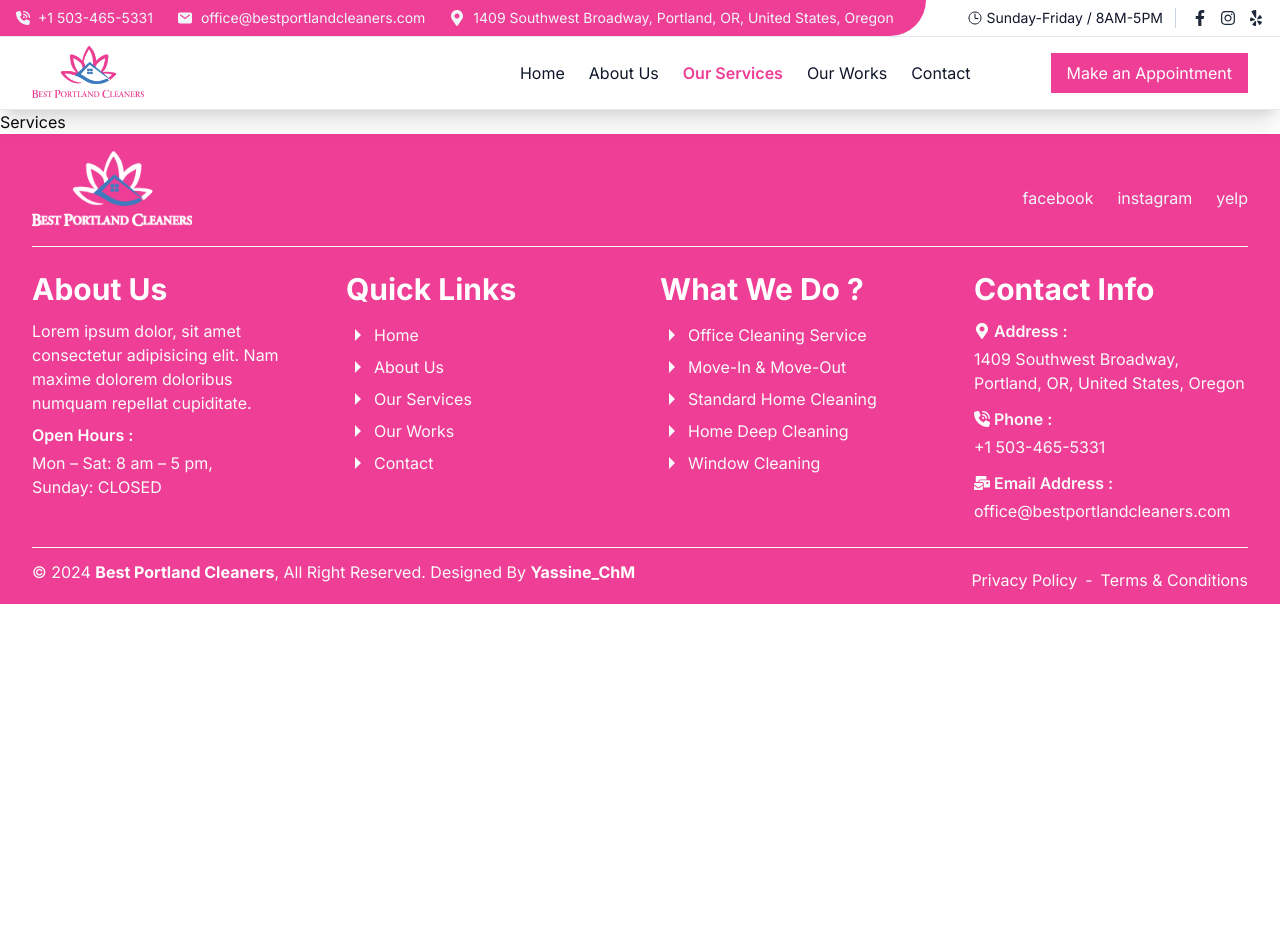
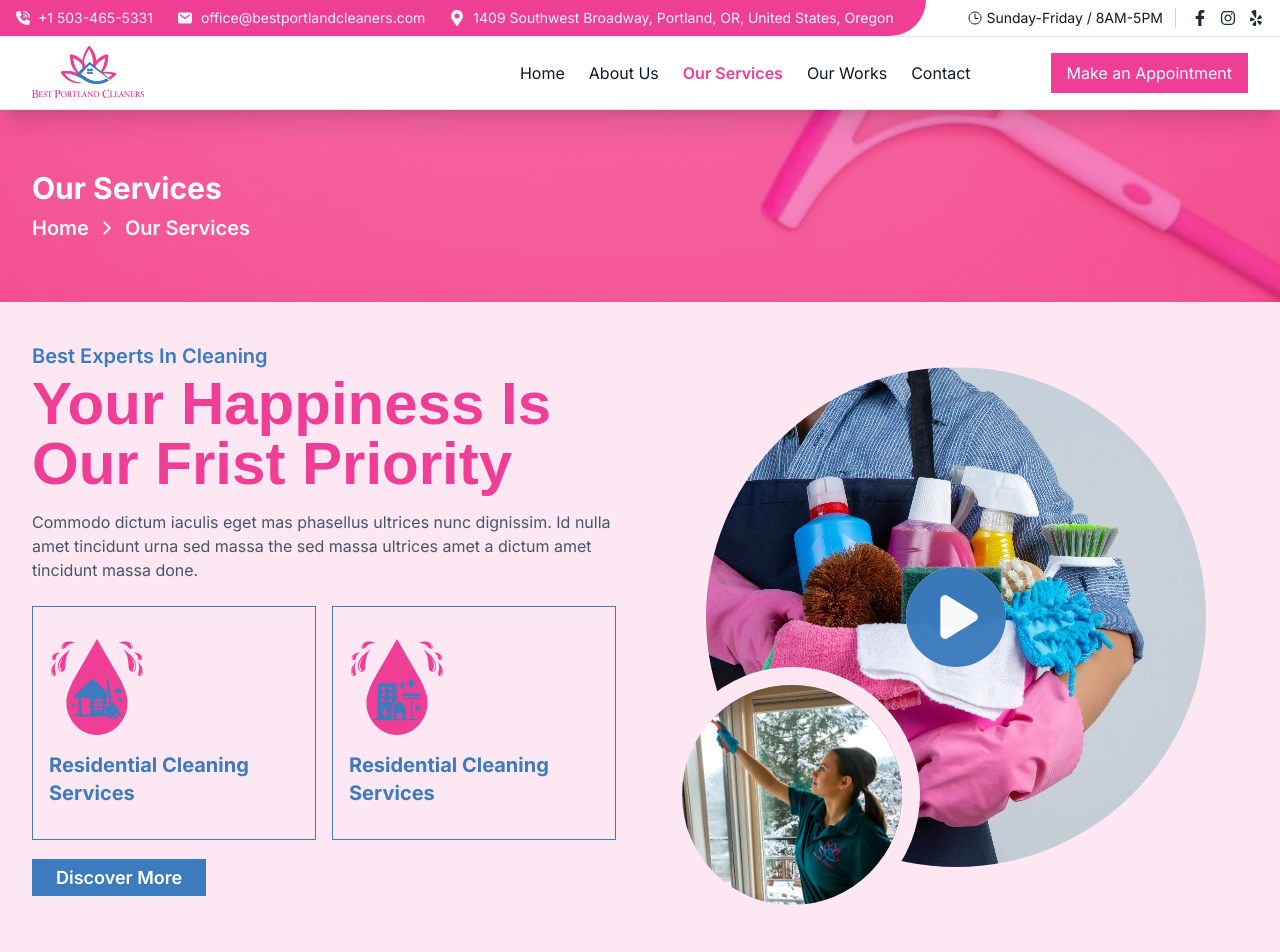
Before and after one commit to yassinechmarekh/bestportlandcleaners, a React (Vite) app: page /services in a window 1280 px wide. Shown: the top 952 px of the page. Before the commit the page ends 800 px from the top, so only its background shows below. Built offline with nearby package versions, Linux system fonts and the light colour scheme; a web font is replaced by a local one.

Commit message:
finish services and works pages

```diff
--- /dev/null
+++ b/src/components/BannerAbout.jsx
@@ -0,0 +1,25 @@
+import React from "react";
+import { Link } from "react-router-dom";
+
+export default function BannerAbout() {
+  return (
+    <div
+      className={
+        "bg-banner-3 bg-cover bg-bottom relative after:absolute after:inset-0 after:bg-[#ee3e969b] z-0"
+      }
+    >
+      <div className="container">
+        <div className={'py-20 w-full md:w-2/3 mx-auto text-center relative z-10'}>
+          <h5 className={'text-lg text-steel-blue font-semibold capitalize mb-2'}>We Clean, You Relax</h5>
+          <h1 className={'text-3xl text-white font-bold capitalize'}>Where Cleanliness Is Next To Godliness</h1>
+          <p className={'text-zinc-50 text-sm my-6'}>
+            There are many variations of passages of Lorem Ipsum available, but
+            the majority have suffered alteration in some form, by injected
+            humour
+          </p>
+          <Link className="main-btn">discover more</Link>
+        </div>
+      </div>
+    </div>
+  );
+}
--- /dev/null
+++ b/src/components/HeroServices.jsx
@@ -0,0 +1,91 @@
+import { React, useState } from "react";
+import ModalVideo from "./ModalVideo";
+import BgOverlay from "./BgOverlay";
+import { Link } from "react-router-dom";
+
+import hero1 from "../assets/images/services/hero-1.webp";
+import hero2 from "../assets/images/services/hero-2.webp";
+import residentialIcon from "../assets/icons/Residential Cleaning Services.svg";
+import commercialIcon from "../assets/icons/Commercial Cleaning Services.svg";
+
+import { FaCirclePlay } from "react-icons/fa6";
+
+export default function HeroServices() {
+  const [playVideo, setPlayVideo] = useState(false);
+  return (
+    <section className={"py-10 bg-pink-100"}>
+      <div className="container">
+        <div className="flex flex-col-reverse lg:flex-row items-center gap-12">
+          <div className="w-full lg:w-1/2">
+            <h5 className={"subtitle mb-1"}>Best Experts in Cleaning</h5>
+            <h1 className={"big-title"}>
+              Your Happiness Is Our Frist Priority
+            </h1>
+            <p className={"parag"}>
+              Commodo dictum iaculis eget mas phasellus ultrices nunc dignissim.
+              Id nulla amet tincidunt urna sed massa the sed massa ultrices amet
+              a dictum amet tincidunt massa done.
+            </p>
+            <div className={"my-6 grid grid-cols-1 xs:grid-cols-2 gap-4"}>
+              <div
+                className={
+                  "py-8 px-4 flex flex-col gap-4 border border-steel-blue"
+                }
+              >
+                <img src={residentialIcon} alt="" className={"w-24"} />
+                <h2 className="text-xl text-steel-blue font-bold capitalize">
+                  Residential Cleaning Services
+                </h2>
+              </div>
+              <div
+                className={
+                  "py-8 px-4 flex flex-col gap-4 border border-steel-blue"
+                }
+              >
+                <img src={commercialIcon} alt="" className={"w-24"} />
+                <h2 className="text-xl text-steel-blue font-bold capitalize">
+                  Residential Cleaning Services
+                </h2>
+              </div>
+            </div>
+            <Link className={"main-btn"}>discover more</Link>
+          </div>
+          <div className="w-full lg:w-1/2 relative">
+            <img
+              src={hero1}
+              alt=""
+              className={"w-full max-w-[500px] mx-auto rounded-full"}
+            />
+            <img
+              src={hero2}
+              alt=""
+              className={
+                "w-44 sm:w-64 rounded-full border-[18px] border-pink-100 absolute left-0 top-[70%] sm:top-[60%]"
+              }
+            />
+            <span
+              onClick={() => setPlayVideo(true)}
+              className={
+                "absolute top-1/2 left-1/2 -translate-x-1/2 -translate-y-1/2 bg-white rounded-full cursor-pointer animate-pulse"
+              }
+            >
+              <FaCirclePlay size={100} className={"text-steel-blue"} />
+            </span>
+          </div>
+        </div>
+      </div>
+      {playVideo && (
+        <>
+          <div onClick={() => setPlayVideo(false)}>
+            <BgOverlay />
+          </div>
+          <ModalVideo
+            link={
+              "https://www.youtube.com/embed/p-fSbOtyizk?si=VUO_dBHZF3AAVlnj"
+            }
+          />
+        </>
+      )}
+    </section>
+  );
+}
--- a/src/components/Services.jsx
+++ b/src/components/OurServices.jsx
@@ -9,7 +9,7 @@
 import serviceImg5 from '../assets/icons/ResidentialCleaning.svg'
 import serviceImg6 from '../assets/icons/CarpetCleaning.svg'
 
-export default function Services() {
+export default function OurServices() {
     const services = [
         {
             img: serviceImg1,
--- a/src/index.css
+++ b/src/index.css
@@ -105,7 +105,7 @@
     @apply bg-steel-blue opacity-100;
   }
   .big-title{
-    @apply text-rose-bonbon font-title font-bold text-4xl xs:text-6xl leading-tight capitalize mb-4;
+    @apply text-rose-bonbon font-title font-bold text-4xl sm:text-6xl leading-tight capitalize mb-4;
   }
   .subtitle{
     @apply text-xl text-steel-blue font-semibold capitalize;
--- a/src/pages/website/About.jsx
+++ b/src/pages/website/About.jsx
@@ -1,5 +1,6 @@
 import AboutHero from '@/components/AboutHero'
 import Arguments from '@/components/Arguments'
+import BannerAbout from '@/components/BannerAbout'
 import OurTeam from '@/components/OurTeam'
 import TopPage from '@/components/TopPage'
 import React from 'react'
@@ -10,6 +11,7 @@
       <TopPage page='about us'/>
       <AboutHero/>
       <Arguments/>
+      <BannerAbout/>
       <OurTeam/>
     </>
   )
--- a/src/pages/website/OurWorks.jsx
+++ b/src/pages/website/OurWorks.jsx
@@ -1,7 +1,12 @@
-import React from 'react'
+import TopPage from "@/components/TopPage";
+import Works from "@/components/OurWorks";
+import React from "react";
 
 export default function OurWorks() {
   return (
-    <div>OurWorks</div>
-  )
+    <>
+      <TopPage page="our works" />
+      <Works />
+    </>
+  );
 }
--- a/src/pages/website/Services.jsx
+++ b/src/pages/website/Services.jsx
@@ -1,7 +1,14 @@
-import React from 'react'
+import HeroServices from "@/components/HeroServices";
+import TopPage from "@/components/TopPage";
+import OurServices from "@/components/OurServices";
+import React from "react";
 
 export default function Services() {
   return (
-    <div>Services</div>
-  )
+    <>
+      <TopPage page="Our Services" />
+      <HeroServices />
+      <OurServices />
+    </>
+  );
 }
--- a/tailwind.config.js
+++ b/tailwind.config.js
@@ -84,6 +84,7 @@
       backgroundImage: {
         "banner-1": "url('src/assets/images/banner/3.webp')",
         "banner-2": "url('src/assets/images/banner/1.webp')",
+        "banner-3": "url('src/assets/images/banner/2.webp')",
       },
     },
   },
```
Also changed, not shown: src/pages/website/Home.jsx (+13 -11 lines), src/assets/images/services/hero-1.webp (added), src/assets/images/services/hero-2.webp (added).
